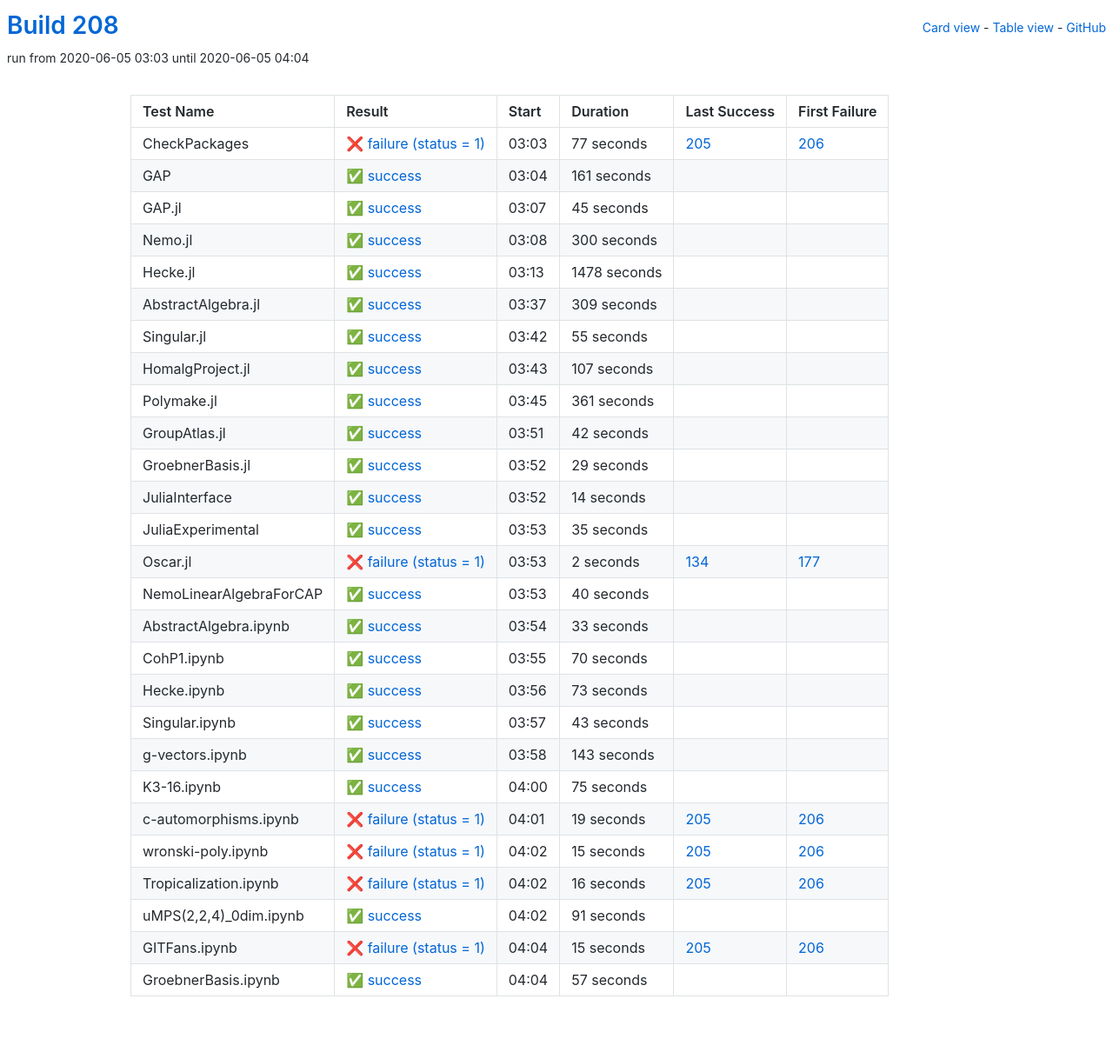
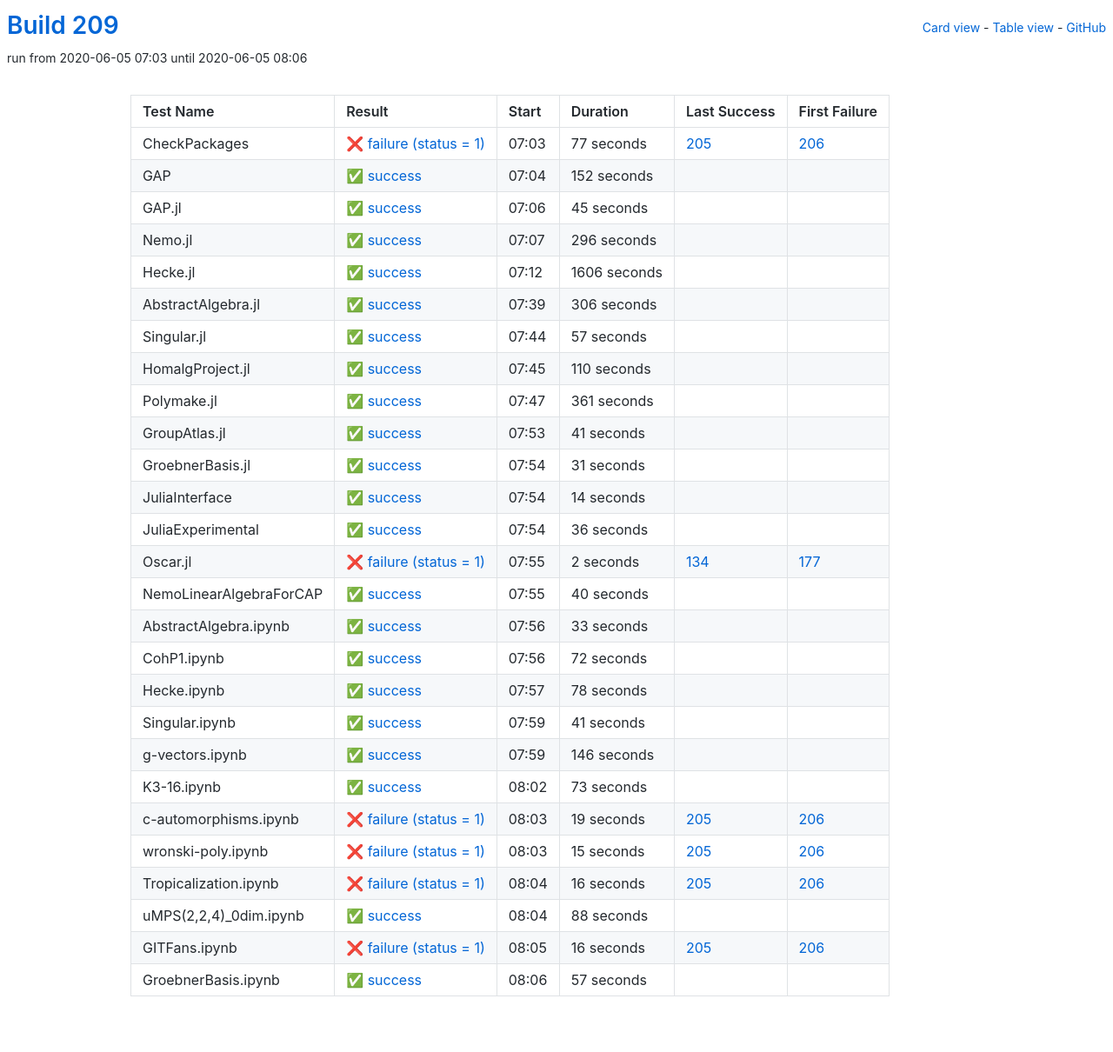
Before and after one commit to oscar-system/oscar-ci-status-stable, a Jekyll site: the page built from table.html, in a window 1280 px wide. Shown: the whole page at 87% size. Built offline with Jekyll 4.4.1, drawn with Linux system fonts in a browser that asks for light colours.

Commit message:
Build 209

```diff
--- a/_data/ci.yml
+++ b/_data/ci.yml
@@ -1,5 +1,5 @@
-build: 208
-build_url: https://oscarci.mathematik.uni-kl.de/job/oscar-stable/208/
+build: 209
+build_url: https://oscarci.mathematik.uni-kl.de/job/oscar-stable/209/
 job: oscar-stable
 tests:
 - duration: 77
@@ -9,21 +9,21 @@ tests:
   id: checkpackages
   last_success: 205
   last_success_url: https://oscarci.mathematik.uni-kl.de/job/oscar-stable/205/
-  log: https://oscarci.mathematik.uni-kl.de/job/oscar-stable/208/artifact/logs/build-208/CheckPackages.log
+  log: https://oscarci.mathematik.uni-kl.de/job/oscar-stable/209/artifact/logs/build-209/CheckPackages.log
   name: CheckPackages
-  start: 2020-06-05 03:03
+  start: 2020-06-05 07:03
   status: failure
   success: false
-- duration: 161
+- duration: 152
   exitcode: 0
   first_failure: false
   first_failure_url: null
   id: gap
   last_success: false
   last_success_url: null
-  log: https://oscarci.mathematik.uni-kl.de/job/oscar-stable/208/artifact/logs/build-208/GAP.log
+  log: https://oscarci.mathematik.uni-kl.de/job/oscar-stable/209/artifact/logs/build-209/GAP.log
   name: GAP
-  start: 2020-06-05 03:04
+  start: 2020-06-05 07:04
   status: success
   success: true
 - duration: 45
@@ -33,69 +33,69 @@ tests:
   id: gap-jl
   last_success: false
   last_success_url: null
-  log: https://oscarci.mathematik.uni-kl.de/job/oscar-stable/208/artifact/logs/build-208/GAP.jl.log
+  log: https://oscarci.mathematik.uni-kl.de/job/oscar-stable/209/artifact/logs/build-209/GAP.jl.log
   name: GAP.jl
-  start: 2020-06-05 03:07
+  start: 2020-06-05 07:06
   status: success
   success: true
-- duration: 300
+- duration: 296
   exitcode: 0
   first_failure: false
   first_failure_url: null
   id: nemo-jl
   last_success: false
   last_success_url: null
-  log: https://oscarci.mathematik.uni-kl.de/job/oscar-stable/208/artifact/logs/build-208/Nemo.jl.log
+  log: https://oscarci.mathematik.uni-kl.de/job/oscar-stable/209/artifact/logs/build-209/Nemo.jl.log
   name: Nemo.jl
-  start: 2020-06-05 03:08
+  start: 2020-06-05 07:07
   status: success
   success: true
-- duration: 1478
+- duration: 1606
   exitcode: 0
   first_failure: false
   first_failure_url: null
   id: hecke-jl
   last_success: false
   last_success_url: null
-  log: https://oscarci.mathematik.uni-kl.de/job/oscar-stable/208/artifact/logs/build-208/Hecke.jl.log
+  log: https://oscarci.mathematik.uni-kl.de/job/oscar-stable/209/artifact/logs/build-209/Hecke.jl.log
   name: Hecke.jl
-  start: 2020-06-05 03:13
+  start: 2020-06-05 07:12
   status: success
   success: true
-- duration: 309
+- duration: 306
   exitcode: 0
   first_failure: false
   first_failure_url: null
   id: abstractalgebra-jl
   last_success: false
   last_success_url: null
-  log: https://oscarci.mathematik.uni-kl.de/job/oscar-stable/208/artifact/logs/build-208/AbstractAlgebra.jl.log
+  log: https://oscarci.mathematik.uni-kl.de/job/oscar-stable/209/artifact/logs/build-209/AbstractAlgebra.jl.log
   name: AbstractAlgebra.jl
-  start: 2020-06-05 03:37
+  start: 2020-06-05 07:39
   status: success
   success: true
-- duration: 55
+- duration: 57
   exitcode: 0
   first_failure: false
   first_failure_url: null
   id: singular-jl
   last_success: false
   last_success_url: null
-  log: https://oscarci.mathematik.uni-kl.de/job/oscar-stable/208/artifact/logs/build-208/Singular.jl.log
+  log: https://oscarci.mathematik.uni-kl.de/job/oscar-stable/209/artifact/logs/build-209/Singular.jl.log
   name: Singular.jl
-  start: 2020-06-05 03:42
+  start: 2020-06-05 07:44
   status: success
   success: true
-- duration: 107
+- duration: 110
   exitcode: 0
   first_failure: false
   first_failure_url: null
   id: homalgproject-jl
   last_success: false
   last_success_url: null
-  log: https://oscarci.mathematik.uni-kl.de/job/oscar-stable/208/artifact/logs/build-208/HomalgProject.jl.log
+  log: https://oscarci.mathematik.uni-kl.de/job/oscar-stable/209/artifact/logs/build-209/HomalgProject.jl.log
   name: HomalgProject.jl
-  start: 2020-06-05 03:43
+  start: 2020-06-05 07:45
   status: success
   success: true
 - duration: 361
@@ -105,33 +105,33 @@ tests:
   id: polymake-jl
   last_success: false
   last_success_url: null
-  log: https://oscarci.mathematik.uni-kl.de/job/oscar-stable/208/artifact/logs/build-208/Polymake.jl.log
+  log: https://oscarci.mathematik.uni-kl.de/job/oscar-stable/209/artifact/logs/build-209/Polymake.jl.log
   name: Polymake.jl
-  start: 2020-06-05 03:45
+  start: 2020-06-05 07:47
   status: success
   success: true
-- duration: 42
+- duration: 41
   exitcode: 0
   first_failure: false
   first_failure_url: null
   id: groupatlas-jl
   last_success: false
   last_success_url: null
-  log: https://oscarci.mathematik.uni-kl.de/job/oscar-stable/208/artifact/logs/build-208/GroupAtlas.jl.log
+  log: https://oscarci.mathematik.uni-kl.de/job/oscar-stable/209/artifact/logs/build-209/GroupAtlas.jl.log
   name: GroupAtlas.jl
-  start: 2020-06-05 03:51
+  start: 2020-06-05 07:53
   status: success
   success: true
-- duration: 29
+- duration: 31
   exitcode: 0
   first_failure: false
   first_failure_url: null
   id: groebnerbasis-jl
   last_success: false
   last_success_url: null
-  log: https://oscarci.mathematik.uni-kl.de/job/oscar-stable/208/artifact/logs/build-208/GroebnerBasis.jl.log
+  log: https://oscarci.mathematik.uni-kl.de/job/oscar-stable/209/artifact/logs/build-209/GroebnerBasis.jl.log
   name: GroebnerBasis.jl
-  start: 2020-06-05 03:52
+  start: 2020-06-05 07:54
   status: success
   success: true
 - duration: 14
@@ -141,21 +141,21 @@ tests:
   id: juliainterface
   last_success: false
   last_success_url: null
-  log: https://oscarci.mathematik.uni-kl.de/job/oscar-stable/208/artifact/logs/build-208/JuliaInterface.log
+  log: https://oscarci.mathematik.uni-kl.de/job/oscar-stable/209/artifact/logs/build-209/JuliaInterface.log
   name: JuliaInterface
-  start: 2020-06-05 03:52
+  start: 2020-06-05 07:54
   status: success
   success: true
-- duration: 35
+- duration: 36
   exitcode: 0
   first_failure: false
   first_failure_url: null
   id: juliaexperimental
   last_success: false
   last_success_url: null
-  log: https://oscarci.mathematik.uni-kl.de/job/oscar-stable/208/artifact/logs/build-208/JuliaExperimental.log
+  log: https://oscarci.mathematik.uni-kl.de/job/oscar-stable/209/artifact/logs/build-209/JuliaExperimental.log
   name: JuliaExperimental
-  start: 2020-06-05 03:53
+  start: 2020-06-05 07:54
   status: success
   success: true
 - duration: 2
@@ -165,9 +165,9 @@ tests:
   id: oscar-jl
   last_success: 134
   last_success_url: https://oscarci.mathematik.uni-kl.de/job/oscar-stable/134/
-  log: https://oscarci.mathematik.uni-kl.de/job/oscar-stable/208/artifact/logs/build-208/Oscar.jl.log
+  log: https://oscarci.mathematik.uni-kl.de/job/oscar-stable/209/artifact/logs/build-209/Oscar.jl.log
   name: Oscar.jl
-  start: 2020-06-05 03:53
+  start: 2020-06-05 07:55
   status: failure
   success: false
 - duration: 40
@@ -177,9 +177,9 @@ tests:
   id: nemolinearalgebraforcap
   last_success: false
   last_success_url: null
-  log: https://oscarci.mathematik.uni-kl.de/job/oscar-stable/208/artifact/logs/build-208/NemoLinearAlgebraForCAP.log
+  log: https://oscarci.mathematik.uni-kl.de/job/oscar-stable/209/artifact/logs/build-209/NemoLinearAlgebraForCAP.log
   name: NemoLinearAlgebraForCAP
-  start: 2020-06-05 03:53
+  start: 2020-06-05 07:55
   status: success
   success: true
 - duration: 33
@@ -189,69 +189,69 @@ tests:
   id: abstractalgebra-ipynb
   last_success: false
   last_success_url: null
-  log: https://oscarci.mathematik.uni-kl.de/job/oscar-stable/208/artifact/logs/build-208/AbstractAlgebra.ipynb.log
+  log: https://oscarci.mathematik.uni-kl.de/job/oscar-stable/209/artifact/logs/build-209/AbstractAlgebra.ipynb.log
   name: AbstractAlgebra.ipynb
-  start: 2020-06-05 03:54
+  start: 2020-06-05 07:56
   status: success
   success: true
-- duration: 70
+- duration: 72
   exitcode: 0
   first_failure: false
   first_failure_url: null
   id: cohp1-ipynb
   last_success: false
   last_success_url: null
-  log: https://oscarci.mathematik.uni-kl.de/job/oscar-stable/208/artifact/logs/build-208/CohP1.ipynb.log
+  log: https://oscarci.mathematik.uni-kl.de/job/oscar-stable/209/artifact/logs/build-209/CohP1.ipynb.log
   name: CohP1.ipynb
-  start: 2020-06-05 03:55
+  start: 2020-06-05 07:56
+  status: success
+  success: true
+- duration: 78
+  exitcode: 0
+  first_failure: false
+  first_failure_url: null
+  id: hecke-ipynb
+  last_success: false
+  last_success_url: null
+  log: https://oscarci.mathematik.uni-kl.de/job/oscar-stable/209/artifact/logs/build-209/Hecke.ipynb.log
+  name: Hecke.ipynb
+  start: 2020-06-05 07:57
+  status: success
+  success: true
+- duration: 41
+  exitcode: 0
+  first_failure: false
+  first_failure_url: null
+  id: singular-ipynb
+  last_success: false
+  last_success_url: null
+  log: https://oscarci.mathematik.uni-kl.de/job/oscar-stable/209/artifact/logs/build-209/Singular.ipynb.log
+  name: Singular.ipynb
+  start: 2020-06-05 07:59
+  status: success
+  success: true
+- duration: 146
+  exitcode: 0
+  first_failure: false
+  first_failure_url: null
+  id: g-vectors-ipynb
+  last_success: false
+  last_success_url: null
+  log: https://oscarci.mathematik.uni-kl.de/job/oscar-stable/209/artifact/logs/build-209/g-vectors.ipynb.log
+  name: g-vectors.ipynb
+  start: 2020-06-05 07:59
   status: success
   success: true
 - duration: 73
   exitcode: 0
   first_failure: false
   first_failure_url: null
-  id: hecke-ipynb
-  last_success: false
-  last_success_url: null
-  log: https://oscarci.mathematik.uni-kl.de/job/oscar-stable/208/artifact/logs/build-208/Hecke.ipynb.log
-  name: Hecke.ipynb
-  start: 2020-06-05 03:56
-  status: success
-  success: true
-- duration: 43
-  exitcode: 0
-  first_failure: false
-  first_failure_url: null
-  id: singular-ipynb
-  last_success: false
-  last_success_url: null
-  log: https://oscarci.mathematik.uni-kl.de/job/oscar-stable/208/artifact/logs/build-208/Singular.ipynb.log
-  name: Singular.ipynb
-  start: 2020-06-05 03:57
-  status: success
-  success: true
-- duration: 143
-  exitcode: 0
-  first_failure: false
-  first_failure_url: null
-  id: g-vectors-ipynb
-  last_success: false
-  last_success_url: null
-  log: https://oscarci.mathematik.uni-kl.de/job/oscar-stable/208/artifact/logs/build-208/g-vectors.ipynb.log
-  name: g-vectors.ipynb
-  start: 2020-06-05 03:58
-  status: success
-  success: true
-- duration: 75
-  exitcode: 0
-  first_failure: false
-  first_failure_url: null
   id: k3-16-ipynb
   last_success: false
   last_success_url: null
-  log: https://oscarci.mathematik.uni-kl.de/job/oscar-stable/208/artifact/logs/build-208/K3-16.ipynb.log
+  log: https://oscarci.mathematik.uni-kl.de/job/oscar-stable/209/artifact/logs/build-209/K3-16.ipynb.log
   name: K3-16.ipynb
-  start: 2020-06-05 04:00
+  start: 2020-06-05 08:02
   status: success
   success: true
 - duration: 19
@@ -261,9 +261,9 @@ tests:
   id: c-automorphisms-ipynb
   last_success: 205
   last_success_url: https://oscarci.mathematik.uni-kl.de/job/oscar-stable/205/
-  log: https://oscarci.mathematik.uni-kl.de/job/oscar-stable/208/artifact/logs/build-208/c-automorphisms.ipynb.log
+  log: https://oscarci.mathematik.uni-kl.de/job/oscar-stable/209/artifact/logs/build-209/c-automorphisms.ipynb.log
   name: c-automorphisms.ipynb
-  start: 2020-06-05 04:01
+  start: 2020-06-05 08:03
   status: failure
   success: false
 - duration: 15
@@ -273,9 +273,9 @@ tests:
   id: wronski-poly-ipynb
   last_success: 205
   last_success_url: https://oscarci.mathematik.uni-kl.de/job/oscar-stable/205/
-  log: https://oscarci.mathematik.uni-kl.de/job/oscar-stable/208/artifact/logs/build-208/wronski-poly.ipynb.log
+  log: https://oscarci.mathematik.uni-kl.de/job/oscar-stable/209/artifact/logs/build-209/wronski-poly.ipynb.log
   name: wronski-poly.ipynb
-  start: 2020-06-05 04:02
+  start: 2020-06-05 08:03
   status: failure
   success: false
 - duration: 16
@@ -285,33 +285,33 @@ tests:
   id: tropicalization-ipynb
   last_success: 205
   last_success_url: https://oscarci.mathematik.uni-kl.de/job/oscar-stable/205/
-  log: https://oscarci.mathematik.uni-kl.de/job/oscar-stable/208/artifact/logs/build-208/Tropicalization.ipynb.log
+  log: https://oscarci.mathematik.uni-kl.de/job/oscar-stable/209/artifact/logs/build-209/Tropicalization.ipynb.log
   name: Tropicalization.ipynb
-  start: 2020-06-05 04:02
+  start: 2020-06-05 08:04
   status: failure
   success: false
-- duration: 91
+- duration: 88
   exitcode: 0
   first_failure: false
   first_failure_url: null
   id: umps-2-2-4-0dim-ipynb
   last_success: false
   last_success_url: null
-  log: https://oscarci.mathematik.uni-kl.de/job/oscar-stable/208/artifact/logs/build-208/uMPS-2-2-4-_0dim.ipynb.log
+  log: https://oscarci.mathematik.uni-kl.de/job/oscar-stable/209/artifact/logs/build-209/uMPS-2-2-4-_0dim.ipynb.log
   name: uMPS(2,2,4)_0dim.ipynb
-  start: 2020-06-05 04:02
+  start: 2020-06-05 08:04
   status: success
   success: true
-- duration: 15
+- duration: 16
   exitcode: 1
   first_failure: 206
   first_failure_url: https://oscarci.mathematik.uni-kl.de/job/oscar-stable/206/
   id: gitfans-ipynb
   last_success: 205
   last_success_url: https://oscarci.mathematik.uni-kl.de/job/oscar-stable/205/
-  log: https://oscarci.mathematik.uni-kl.de/job/oscar-stable/208/artifact/logs/build-208/GITFans.ipynb.log
+  log: https://oscarci.mathematik.uni-kl.de/job/oscar-stable/209/artifact/logs/build-209/GITFans.ipynb.log
   name: GITFans.ipynb
-  start: 2020-06-05 04:04
+  start: 2020-06-05 08:05
   status: failure
   success: false
 - duration: 57
@@ -321,8 +321,8 @@ tests:
   id: groebnerbasis-ipynb
   last_success: false
   last_success_url: null
-  log: https://oscarci.mathematik.uni-kl.de/job/oscar-stable/208/artifact/logs/build-208/GroebnerBasis.ipynb.log
+  log: https://oscarci.mathematik.uni-kl.de/job/oscar-stable/209/artifact/logs/build-209/GroebnerBasis.ipynb.log
   name: GroebnerBasis.ipynb
-  start: 2020-06-05 04:04
+  start: 2020-06-05 08:06
   status: success
   success: true
```
Also changed, not shown: README.md.
